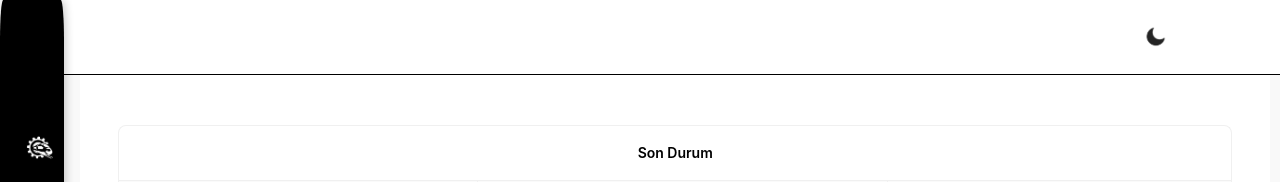
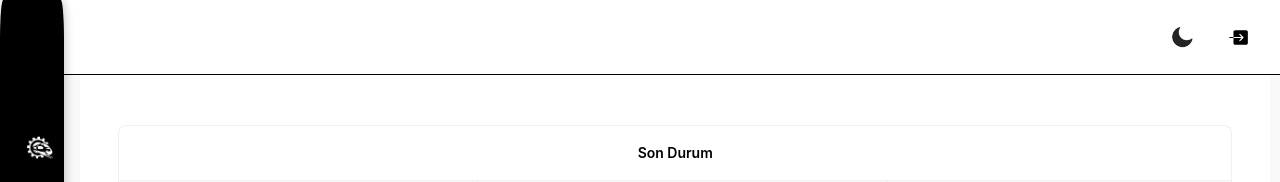
Before and after one commit to sudenznl/loginPage_withReact, a React (Vite) app: page /home in a window 1280 px wide. Shown: the top 182 px of the page. Built offline with nearby package versions, Linux system fonts and the light colour scheme.

Commit message:
düzenleme

```diff
--- a/src/components/NavBar.tsx
+++ b/src/components/NavBar.tsx
@@ -17,13 +17,14 @@ const NavBar: React.FC<NavBarProps> = ({ theme, setTheme }) => {
     setTheme(theme === 'light' ? 'dark' : 'light');
   };
 
-  //burada çıkış yapmak için navigate eledik ve geri login'e yönlendirdik :
+  //burada çıkış yapmak için navigate ekledik ve geri login'e yönlendirdik :
   const handleLogout = () => {
     navigate('/login');
   };
 
   return (
     <div className={`NavBar ${theme}`}>
+
       <img
         onClick={toggle_mode}
         src={theme === 'light' ? toggle_dark : toggle_light}
@@ -37,6 +38,7 @@ const NavBar: React.FC<NavBarProps> = ({ theme, setTheme }) => {
         size={28}
         aria-label="Çıkış"
       />
+
     </div>
   );
 };
--- a/src/styles/NavBar.css
+++ b/src/styles/NavBar.css
@@ -16,21 +16,21 @@
 .NavBar.light
 {
     background-color: #fff;
-    color: #000; /* ikon ve metinler için kontrast renk */
+    color: #000;
 }
 
 .NavBar.dark
 {
     background-color: #000;
-    color: #fff; /* ikon ve metinler için kontrast renk */
+    color: #fff;
 }
 
 .toggle_icon
 {
-    width: 40px;
-    height: 40px;
+    width: 45px;
+    height: 45px;
     cursor: pointer;
-    padding: 8px;
+    padding: 9px;
     display: inline-block;
     object-fit: contain;
     z-index: 10000;
@@ -39,9 +39,10 @@
 .logout_icon
 {
     cursor: pointer;
-    padding: 3%;
-    font-size: 28px;
-    color: inherit; /* tema rengine uyum sağlar */
+    padding: 11px;
+    width: 45px;
+    height: 45px;
+    color: inherit;
     z-index: 10000;
 }
 
```
